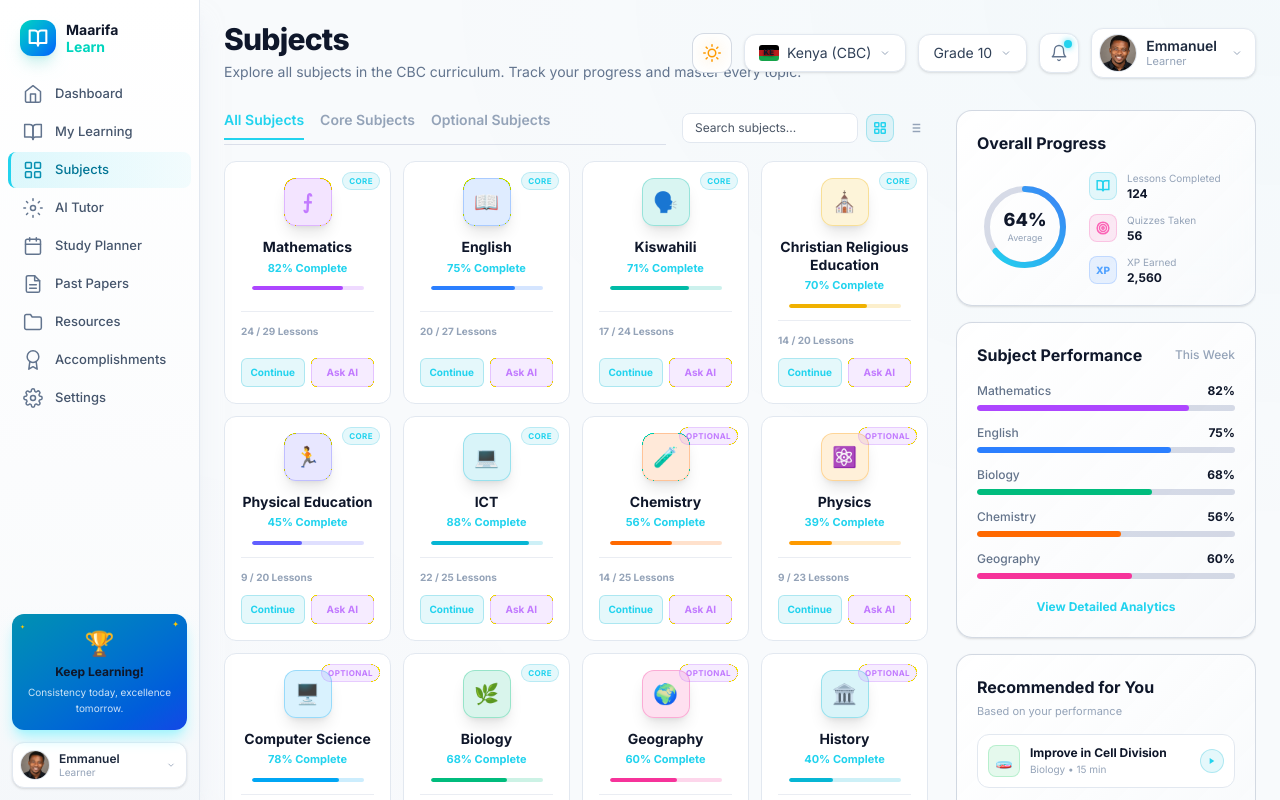
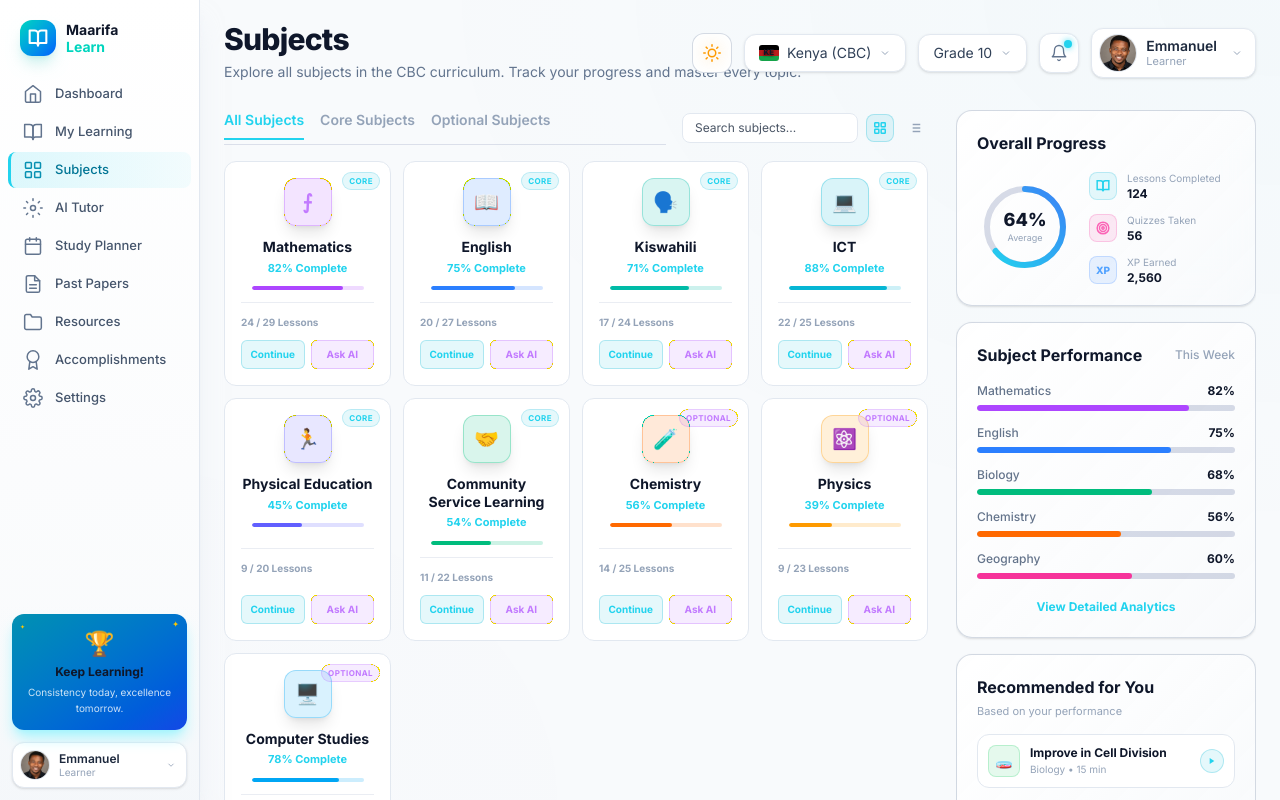
Before and after one commit to EmmanuelHenry-65/MaarifaLearn-Project, a React (Vite) app: page /subjects in a window 1280 px wide. Shown: the top 800 px of the page. Built offline with nearby package versions, Linux system fonts and the light colour scheme.

Commit message:
Updated subject detail page to include new subject information and improved layout. Adjusted SubjectsView to enhance user experience and display additional subject details.

```diff
--- a/src/pages/SubjectDetailPage.tsx
+++ b/src/pages/SubjectDetailPage.tsx
@@ -4,12 +4,12 @@ const subjectData: Record<string, { name: string; icon: string; progress: number
   mathematics: { name: 'Mathematics', icon: '⨍', progress: 82, color: 'text-blue-400 bg-blue-500/10 border-blue-500/30', description: 'Master algebra, geometry, calculus and more.' },
   english: { name: 'English', icon: '📖', progress: 75, color: 'text-purple-400 bg-purple-500/10 border-purple-500/30', description: 'Build strong communication and literary skills.' },
   kiswahili: { name: 'Kiswahili', icon: '🗣️', progress: 71, color: 'text-teal-400 bg-teal-500/10 border-teal-500/30', description: 'Kusoma, kuandika na kuzungumza Kiswahili.' },
-  cre: { name: 'Christian Religious Education', icon: '⛪', progress: 70, color: 'text-yellow-400 bg-yellow-500/10 border-yellow-500/30', description: 'Explore Christian beliefs, values and traditions.' },
+  ict: { name: 'ICT', icon: '💻', progress: 88, color: 'text-cyan-400 bg-cyan-500/10 border-cyan-500/30', description: 'Learn digital literacy, programming and more.' },
   pe: { name: 'Physical Education', icon: '🏃', progress: 45, color: 'text-indigo-400 bg-indigo-500/10 border-indigo-500/30', description: 'Build fitness, teamwork and sportsmanship.' },
-  ict: { name: 'ICT', icon: '💻', progress: 88, color: 'text-cyan-400 bg-cyan-500/10 border-cyan-500/30', description: 'Learn digital literacy, programming and more.' },
+  csl: { name: 'Community Service Learning', icon: '🤝', progress: 54, color: 'text-emerald-400 bg-emerald-500/10 border-emerald-500/30', description: 'Engage in community projects and service learning.' },
   chemistry: { name: 'Chemistry', icon: '🧪', progress: 56, color: 'text-orange-400 bg-orange-500/10 border-orange-500/30', description: 'Explore matter, reactions, and the elements.' },
   physics: { name: 'Physics', icon: '⚛️', progress: 39, color: 'text-amber-400 bg-amber-500/10 border-amber-500/30', description: 'Understand the laws of motion, energy and the universe.' },
-  'computer-science': { name: 'Computer Science', icon: '🖥️', progress: 78, color: 'text-cyan-400 bg-cyan-500/10 border-cyan-500/30', description: 'Learn algorithms, data structures and software engineering.' },
+  'computer-studies': { name: 'Computer Studies', icon: '🖥️', progress: 78, color: 'text-cyan-400 bg-cyan-500/10 border-cyan-500/30', description: 'Learn algorithms, data structures and software engineering.' },
 };
 
 export default function SubjectDetailPage() {
--- a/src/views/SubjectsView.tsx
+++ b/src/views/SubjectsView.tsx
@@ -7,20 +7,13 @@ const subjectsList = [
   { id: 'mathematics', name: 'Mathematics', category: 'core', progress: 82, completed: 24, total: 29, icon: '⨍', color: '#a855f7', barBg: 'bg-purple-500/20', fillClass: 'bg-purple-500', iconBg: 'bg-purple-500/15 border-purple-500/30 text-purple-400' },
   { id: 'english', name: 'English', category: 'core', progress: 75, completed: 20, total: 27, icon: '📖', color: '#3b82f6', barBg: 'bg-blue-500/20', fillClass: 'bg-blue-500', iconBg: 'bg-blue-500/15 border-blue-500/30 text-blue-400' },
   { id: 'kiswahili', name: 'Kiswahili', category: 'core', progress: 71, completed: 17, total: 24, icon: '🗣️', color: '#14b8a6', barBg: 'bg-teal-500/20', fillClass: 'bg-teal-500', iconBg: 'bg-teal-500/15 border-teal-500/30 text-teal-400' },
-  { id: 'cre', name: 'Christian Religious Education', category: 'core', progress: 70, completed: 14, total: 20, icon: '⛪', color: '#eab308', barBg: 'bg-yellow-500/20', fillClass: 'bg-yellow-500', iconBg: 'bg-yellow-500/15 border-yellow-500/30 text-yellow-400' },
+  { id: 'ict', name: 'ICT', category: 'core', progress: 88, completed: 22, total: 25, icon: '💻', color: '#22d3ee', barBg: 'bg-cyan-500/20', fillClass: 'bg-cyan-500', iconBg: 'bg-cyan-500/15 border-cyan-500/30 text-cyan-400' },
   { id: 'pe', name: 'Physical Education', category: 'core', progress: 45, completed: 9, total: 20, icon: '🏃', color: '#6366f1', barBg: 'bg-indigo-500/20', fillClass: 'bg-indigo-500', iconBg: 'bg-indigo-500/15 border-indigo-500/30 text-indigo-400' },
-  { id: 'ict', name: 'ICT', category: 'core', progress: 88, completed: 22, total: 25, icon: '💻', color: '#22d3ee', barBg: 'bg-cyan-500/20', fillClass: 'bg-cyan-500', iconBg: 'bg-cyan-500/15 border-cyan-500/30 text-cyan-400' },
+  { id: 'csl', name: 'Community Service Learning', category: 'core', progress: 54, completed: 11, total: 22, icon: '🤝', color: '#10b981', barBg: 'bg-emerald-500/20', fillClass: 'bg-emerald-500', iconBg: 'bg-emerald-500/15 border-emerald-500/30 text-emerald-400' },
   // Electives
   { id: 'chemistry', name: 'Chemistry', category: 'optional', progress: 56, completed: 14, total: 25, icon: '🧪', color: '#f97316', barBg: 'bg-orange-500/20', fillClass: 'bg-orange-500', iconBg: 'bg-orange-500/15 border-orange-500/30 text-orange-400' },
   { id: 'physics', name: 'Physics', category: 'optional', progress: 39, completed: 9, total: 23, icon: '⚛️', color: '#f59e0b', barBg: 'bg-amber-500/20', fillClass: 'bg-amber-500', iconBg: 'bg-amber-500/15 border-amber-500/30 text-amber-400' },
-  { id: 'computer-science', name: 'Computer Science', category: 'optional', progress: 78, completed: 18, total: 24, icon: '🖥️', color: '#0ea5e9', barBg: 'bg-sky-500/20', fillClass: 'bg-sky-500', iconBg: 'bg-sky-500/15 border-sky-500/30 text-sky-400' },
-  // Extra (kept for the All view)
-  { id: 'biology', name: 'Biology', category: 'core', progress: 68, completed: 18, total: 26, icon: '🌿', color: '#22c55e', barBg: 'bg-emerald-500/20', fillClass: 'bg-emerald-500', iconBg: 'bg-emerald-500/15 border-emerald-500/30 text-emerald-400' },
-  { id: 'geography', name: 'Geography', category: 'optional', progress: 60, completed: 15, total: 25, icon: '🌍', color: '#ec4899', barBg: 'bg-pink-500/20', fillClass: 'bg-pink-500', iconBg: 'bg-pink-500/15 border-pink-500/30 text-pink-400' },
-  { id: 'history', name: 'History', category: 'optional', progress: 40, completed: 10, total: 25, icon: '🏛️', color: '#06b6d4', barBg: 'bg-cyan-500/20', fillClass: 'bg-cyan-500', iconBg: 'bg-cyan-500/15 border-cyan-500/30 text-cyan-400' },
-  { id: 'business-studies', name: 'Business Studies', category: 'optional', progress: 52, completed: 11, total: 21, icon: '📊', color: '#84cc16', barBg: 'bg-lime-500/20', fillClass: 'bg-lime-500', iconBg: 'bg-lime-500/15 border-lime-500/30 text-lime-400' },
-  { id: 'agriculture', name: 'Agriculture', category: 'optional', progress: 35, completed: 7, total: 20, icon: '🌾', color: '#65a30d', barBg: 'bg-green-500/20', fillClass: 'bg-green-500', iconBg: 'bg-green-500/15 border-green-500/30 text-green-400' },
-  { id: 'french', name: 'French', category: 'optional', progress: 25, completed: 5, total: 20, icon: '🇫🇷', color: '#f43f5e', barBg: 'bg-rose-500/20', fillClass: 'bg-rose-500', iconBg: 'bg-rose-500/15 border-rose-500/30 text-rose-400' }
+  { id: 'computer-studies', name: 'Computer Studies', category: 'optional', progress: 78, completed: 18, total: 24, icon: '🖥️', color: '#0ea5e9', barBg: 'bg-sky-500/20', fillClass: 'bg-sky-500', iconBg: 'bg-sky-500/15 border-sky-500/30 text-sky-400' },
 ];
 
 const recentlyAccessed = [
```
